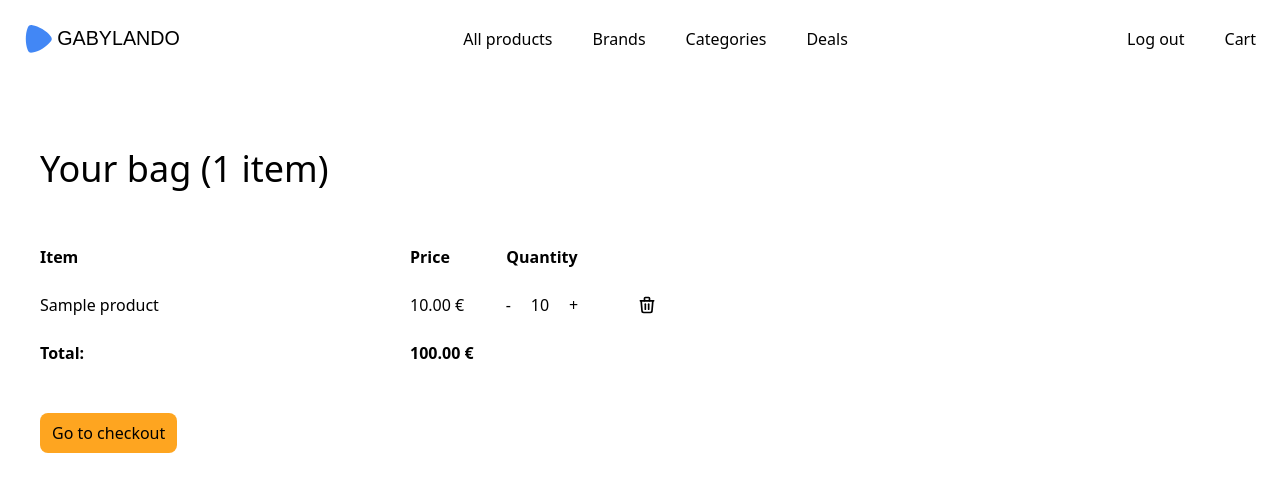
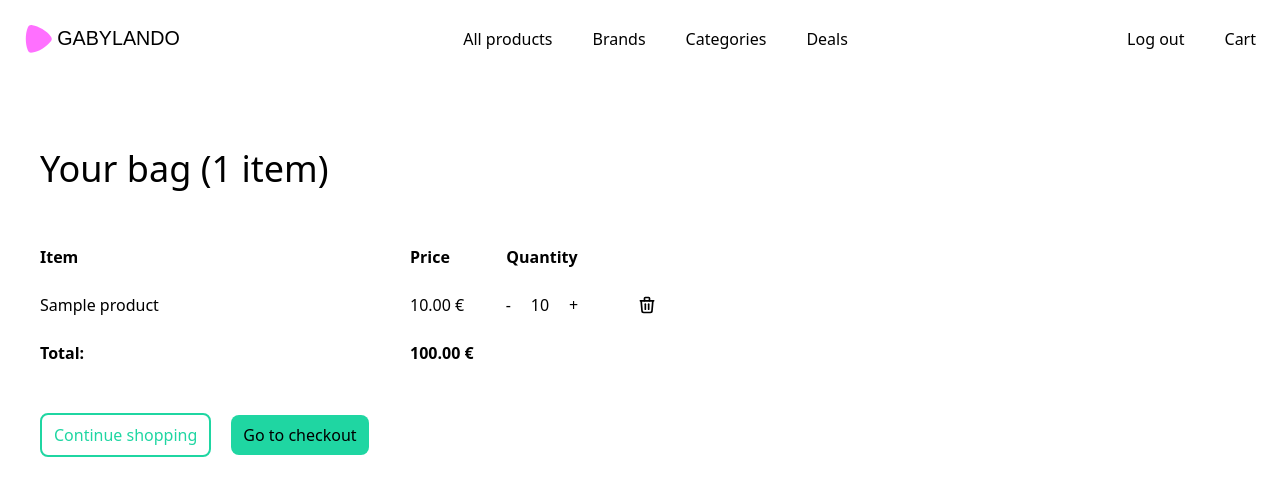
Before and after one commit to gwassing/ecommerce-platform, a Django app: page /cart/ in a window 1280 px wide. Shown: the top 496 px of the page. Run offline with Django 5.2, Linux system fonts and the light colour scheme; a user stored in the database is signed in; tables that the repository leaves empty hold one stand-in row (values such as "Sample post").

Commit message:
Introduce secondary button and change color scheme

```diff
--- a/cart/templates/cart/cart_detail.html
+++ b/cart/templates/cart/cart_detail.html
@@ -34,6 +34,9 @@
             <p class="font-semibold">Total:</p>
             <p class="font-semibold">{{ total_price }} €</p>
         </div>
-        <a href="{% url 'checkout:checkout' %}" class="inline-block button mt-12 ">Go to checkout</a>
+        <div class="flex gap-5 mt-12 items-center">
+            <a href="{% url 'products:product_list' %}" class="button-secondary">Continue shopping</a>
+            <a href="{% url 'checkout:checkout' %}" class="button">Go to checkout</a>
+        </div>
     {% endif %}
 {% endblock %}
--- a/ecommerce_platform/static/css/styles.css
+++ b/ecommerce_platform/static/css/styles.css
@@ -667,10 +667,6 @@ video {
   display: block;
 }
 
-.inline-block {
-  display: inline-block;
-}
-
 .flex {
   display: flex;
 }
@@ -737,6 +733,10 @@ video {
 
 .gap-2 {
   gap: 0.5rem;
+}
+
+.gap-5 {
+  gap: 1.25rem;
 }
 
 .gap-x-12 {
@@ -860,19 +860,31 @@ body {
 
 .link:hover {
   text-decoration: underline;
-  text-decoration-color: #FF70FF;
+  text-decoration-color: #FEA520;
   text-decoration-thickness: 3px;
   text-underline-offset: 4px;
 }
 
 .button {
-  background-color: #FEA520;
+  background-color: #1FD6A2;
   padding: 8px 12px;
   border-radius: 8px;
 }
 
 .button:hover{
-  background-color: #feae36;
+  background-color: #19B387;
+}
+
+.button-secondary {
+  border: 2px solid #1FD6A2;
+  padding: 8px 12px;
+  border-radius: 8px;
+  color: #1FD6A2;
+}
+
+.button-secondary:hover {
+  border: 2px solid #19B387;
+  color: #19B387;
 }
 
 form div{
```
Also changed, not shown: ecommerce_platform/static/css/tailwind.css (+15 -3 lines), ecommerce_platform/static/svgs/favicon.svg, ecommerce_platform/static/svgs/logo.svg.
